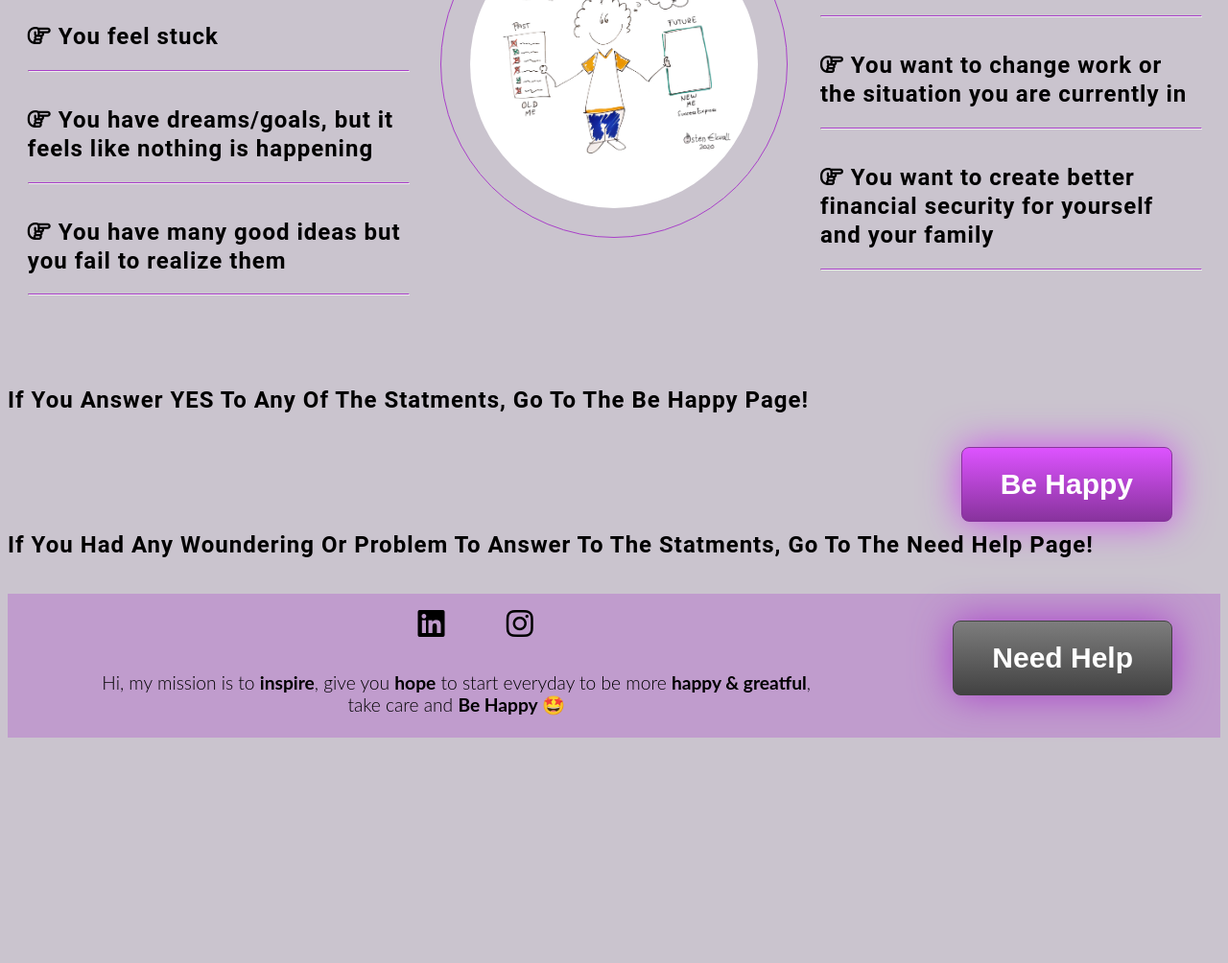
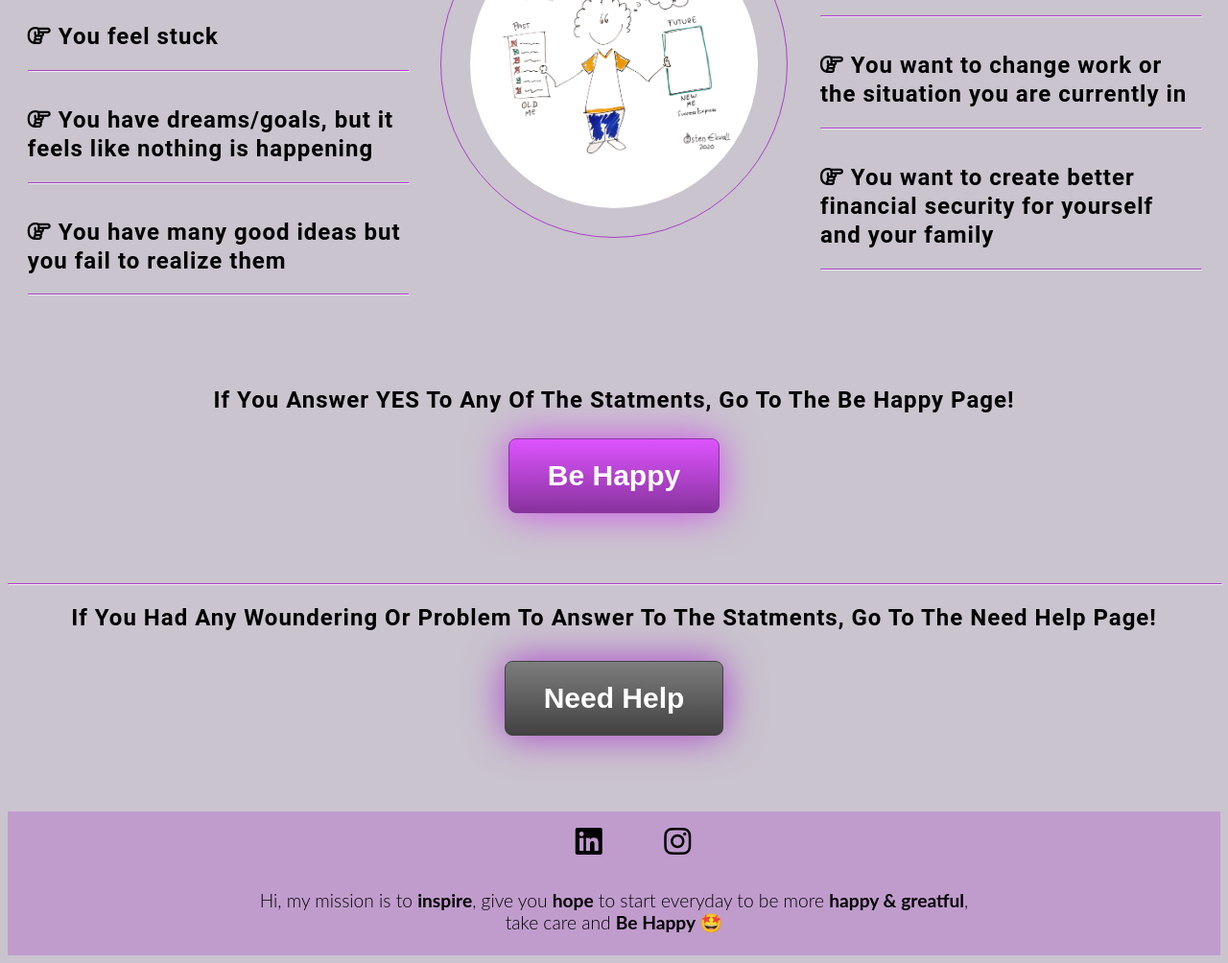
Before and after one commit to 777osek/your-fantastic-day, a plain HTML site: page index.html in a window 1280 px wide. Shown: the part 997-2001 px from the top of the page at 96% size. Before the commit the page ends 1774 px from the top, so only its background shows below. Drawn offline with Linux system fonts and the light colour scheme.

Commit message:
CTA text and buttom fixed on big screen

```diff
--- a/assets/css/style.css
+++ b/assets/css/style.css
@@ -193,27 +193,26 @@ hr {
 /* section for CTA happy & help buttom */
 
 #happy, #help {
-    height: 100px;
+    height: 200px;
+    width: 100%;
 }
 
 #cta-happy-text, #cta-help-text {
     clear: both;
-    width: 100%
+    width: 100%;
+    text-align: center;
 }
 
 .cta-be-happy, .cta-need-help {
-    padding-top: 15px;
-    width: 100%
-    te
-}
-
-
+    display: flex;
+    justify-content: center;
+    align-items: center;
+    height: 100px;
+  }
 
 /* the buttom Be Happy is generated from https://buttonoptimizer.com/ */
 
 #cta-happy-buttom {
-    float: right;
-    margin-right: 50px;
     display: inline-block;
     text-align: center;
     vertical-align: middle;
@@ -253,8 +252,6 @@ hr {
 /* the buttom Need Help is generated from https://buttonoptimizer.com/ */
 
 #cta-help-buttom {
-    float: right;
-    margin: 30px 50px;
     display: inline-block;
     text-align: center;
     vertical-align: middle;
--- a/index.html
+++ b/index.html
@@ -90,6 +90,7 @@
             <a id="cta-happy-buttom" href="be-happy.html">Be Happy</a>
         </div>
     </section>
+    <hr>
 
     <!-- Section CTA need more help -->
     <section id="help">
```
